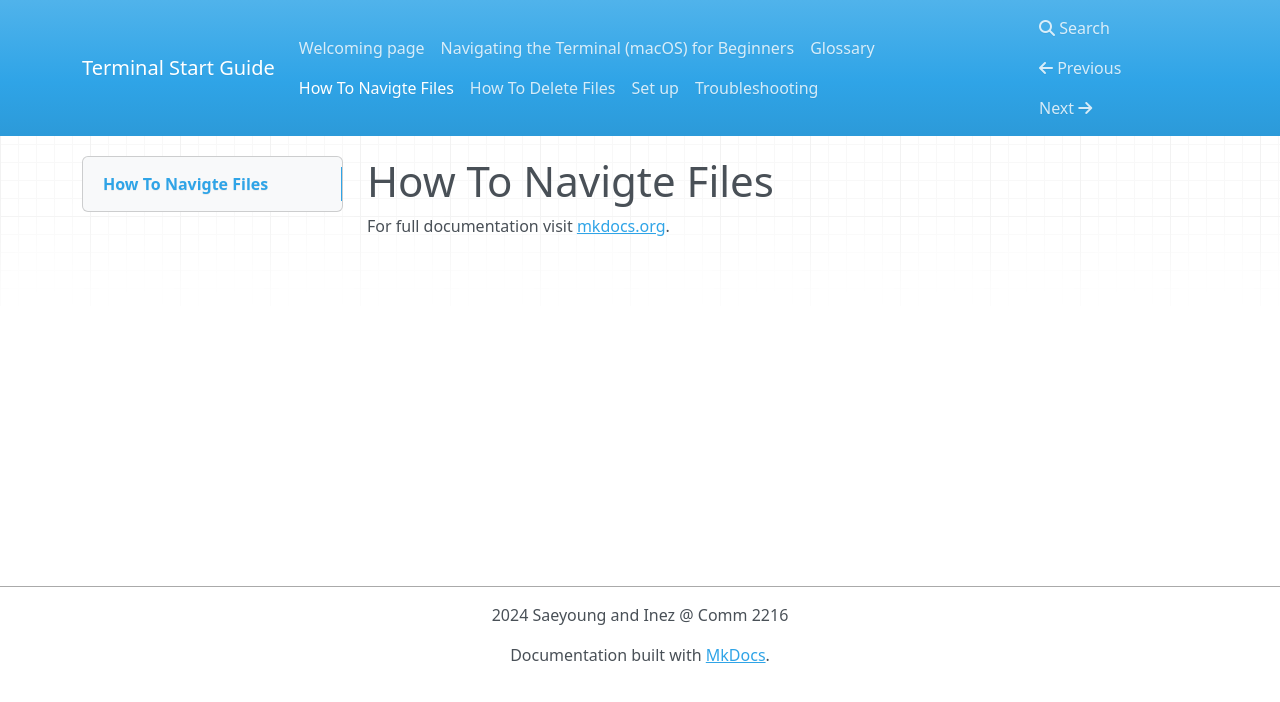
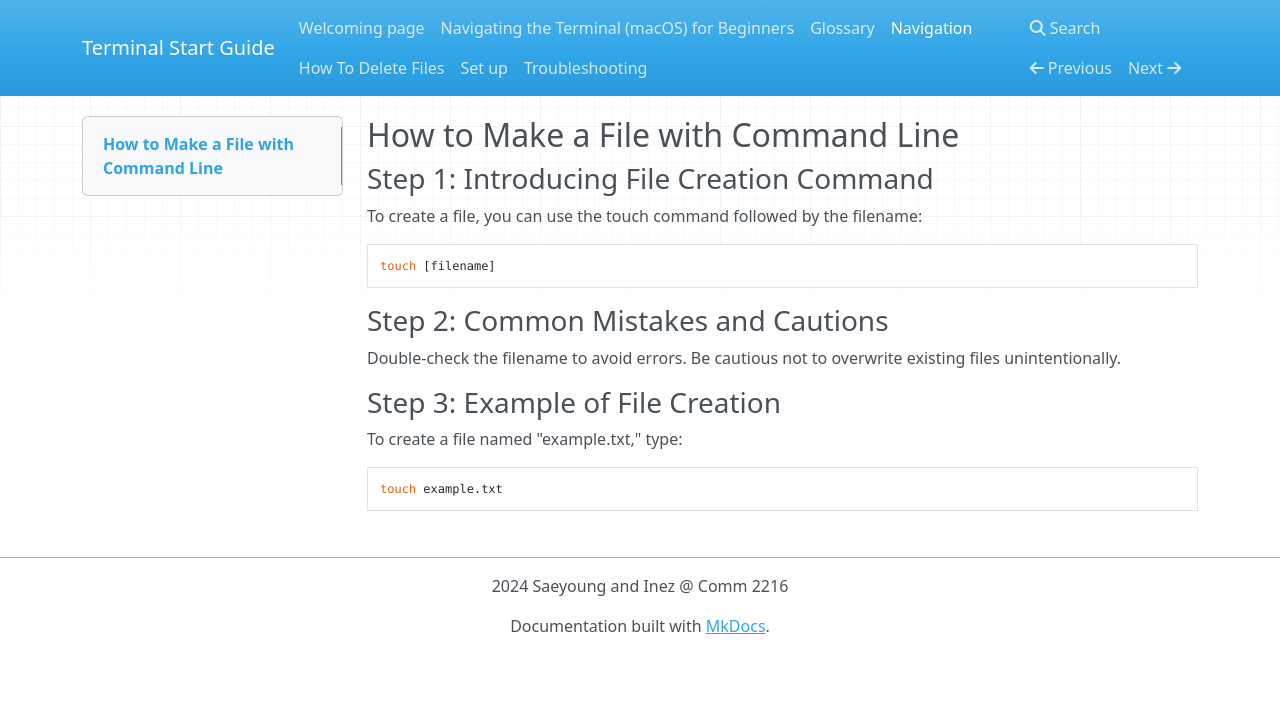
Before and after one commit to Inez-y/user_docs_Inez_Saeyoung, an MkDocs documentation site: the page built from docs/Navigation.md, in a window 1280 px wide. Shown: the top 702 px of the page. Built offline with MkDocs 1.6.1, drawn with Linux system fonts in a browser that asks for light colours; nearby versions of some CDN libraries.

Commit message:
CREATE basic structure for Navigation.md

````diff
--- a/docs/Navigation.md
+++ b/docs/Navigation.md
@@ -1,3 +1,22 @@
-# How To Navigte Files
+## How to Make a File with Command Line
 
-For full documentation visit [mkdocs.org](https://www.mkdocs.org).
+### Step 1: Introducing File Creation Command
+
+To create a file, you can use the touch command followed by the filename:
+
+```
+touch [filename]
+```
+
+### Step 2: Common Mistakes and Cautions
+
+Double-check the filename to avoid errors.
+Be cautious not to overwrite existing files unintentionally.
+
+### Step 3: Example of File Creation
+
+To create a file named "example.txt," type:
+
+```
+touch example.txt
+```
````
